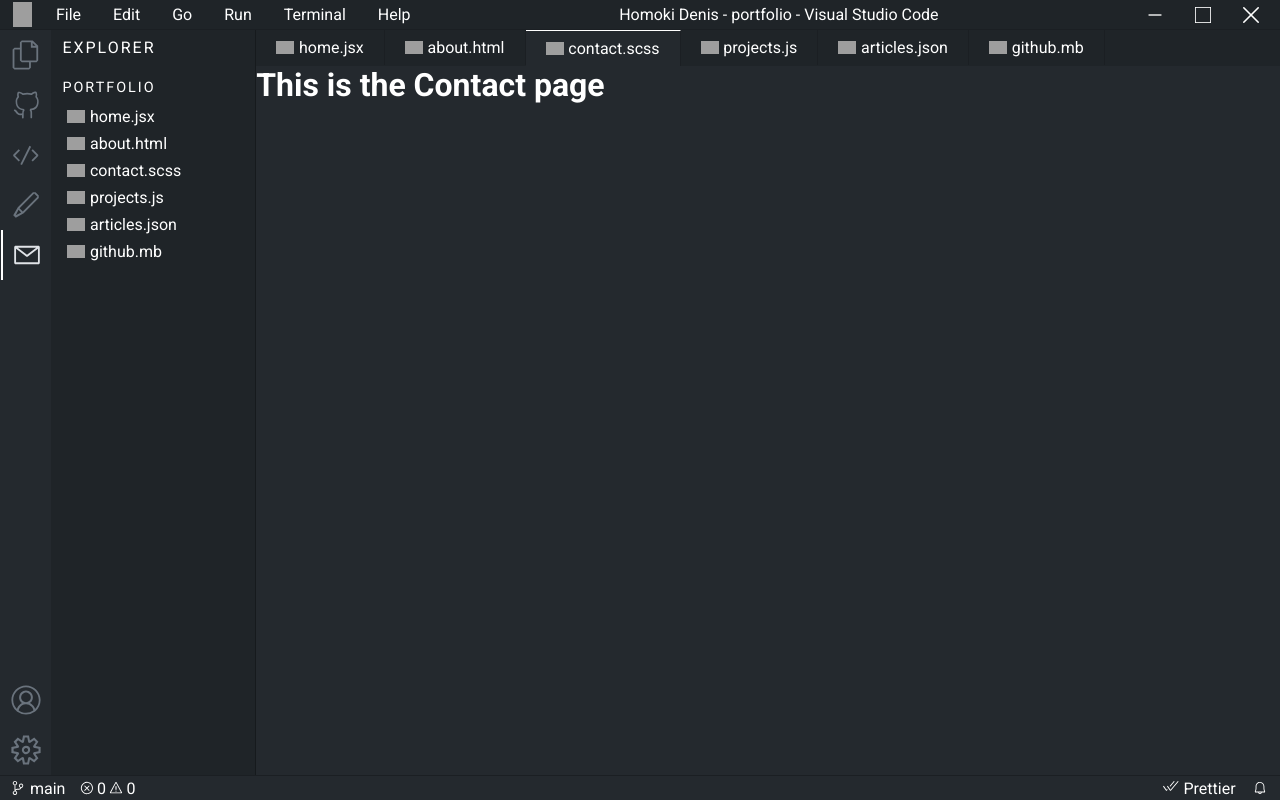
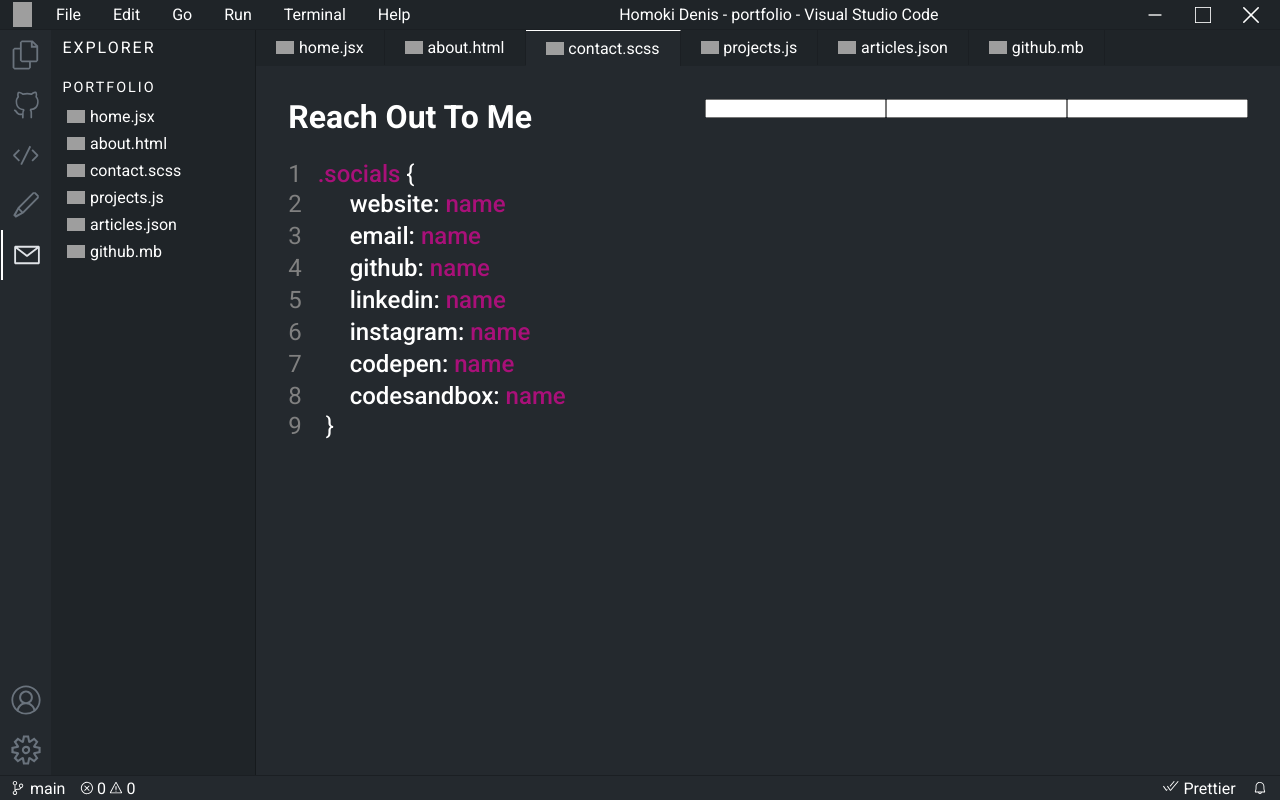
Before and after one commit to homoki-denis/Portfolio, a React (Vite) app: page /contact in a window 1280 px wide. Built offline with nearby package versions, Linux system fonts and the light colour scheme; grey boxes are pictures that could not be loaded.

Commit message:
added some text to contact page

```diff
--- a/src/App.scss
+++ b/src/App.scss
@@ -5,6 +5,7 @@
 @import "./styles/navbar";
 @import "./styles/home";
 @import "./styles/about";
+@import "./styles/contact";
 
 * {
   margin: 0;
--- a/src/pages/About.jsx
+++ b/src/pages/About.jsx
@@ -35,8 +35,8 @@
                 <img
                   className="about-main-img"
                   src="https://scontent.ftsr1-2.fna.fbcdn.net/v/t1.6435-9/144627811_2636368316487965_2875253311471214965_n.jpg?_nc_cat=110&ccb=1-7&_nc_sid=730e14&_nc_eui2=AeE4S-gw-VNzhhvu-fmuKCEzdZf2F2yYxqp1l_YXbJjGqqiPAJZgNSLAwV3LxpKzvn_R4fiprzDs20HFo1I97Pst&_nc_ohc=HLxygjg2cdsAX_KbTXS&tn=9EqF55MIKOrYhj7G&_nc_ht=scontent.ftsr1-2.fna&oh=00_AT-KOLrnFjOGSyUPBT3TTH86yusUwHNWk67Y5ljv1stIlg&oe=630E7DC6"
-                />{" "}
-                {'alt="This is me 😎"'}
+                />
+                {'"'} {'alt="This is me 😎"'}
                 {"/>"}
               </span>
             </span>
--- a/src/pages/Contact.jsx
+++ b/src/pages/Contact.jsx
@@ -2,8 +2,47 @@
 
 function Contact() {
   return (
-    <div>
-      <h1>This is the Contact page</h1>
+    <div className="contact">
+      <div className="contact-container">
+        <div className="contact-socials">
+          <div>
+            <h1>Reach Out To Me</h1>
+          </div>
+          <div className="contact-lines">
+            <span className="social">.socials </span>
+            <span className="curlybrace">{"{"}</span>
+            <p className="contact-line">
+              website: <span className="contact-name">name</span>{" "}
+            </p>
+            <p className="contact-line">
+              email: <span className="contact-name">name</span>{" "}
+            </p>
+            <p className="contact-line">
+              github: <span className="contact-name">name</span>{" "}
+            </p>
+            <p className="contact-line">
+              linkedin: <span className="contact-name">name</span>{" "}
+            </p>
+            <p className="contact-line">
+              instagram: <span className="contact-name">name</span>{" "}
+            </p>
+            <p className="contact-line">
+              codepen: <span className="contact-name">name</span>{" "}
+            </p>
+            <p className="contact-line">
+              codesandbox: <span className="contact-name">name</span>{" "}
+            </p>
+            <span className="curlybrace curly-line">{"}"}</span>
+          </div>
+        </div>
+        <div className="contact-form">
+          <form>
+            <input type="text" />
+            <input type="text" />
+            <input type="text" />
+          </form>
+        </div>
+      </div>
     </div>
   );
 }
--- /dev/null
+++ b/src/styles/_contact.scss
@@ -0,0 +1,59 @@
+.contact {
+  .contact-container {
+    padding: 2rem;
+    font-size: 1rem;
+    display: flex;
+    justify-content: space-between;
+    flex-wrap: wrap;
+    .contact-socials {
+      counter-reset: line;
+      .contact-lines {
+        padding: 1.5rem 0 0 0;
+        .social {
+          color: #a91079;
+          font-size: 1.5rem;
+          font-weight: 500;
+          &::before {
+            content: counter(line);
+            counter-increment: line;
+            margin-right: 1rem;
+            color: gray;
+            font-weight: 400;
+          }
+        }
+        .curlybrace {
+          font-size: 1.5rem;
+        }
+        .contact-line {
+          font-size: 1.5rem;
+          line-height: 2rem;
+          font-weight: 500;
+          .contact-name {
+            color: #a91079;
+            font-weight: 500;
+            &:hover {
+              text-decoration: underline;
+              cursor: pointer;
+            }
+          }
+          &::before {
+            content: counter(line);
+            counter-increment: line;
+            margin-right: 3rem;
+            color: gray;
+            font-weight: 400;
+          }
+        }
+        .curly-line {
+          &::before {
+            content: counter(line);
+            counter-increment: line;
+            margin-right: 1.5rem;
+            color: gray;
+            font-weight: 400;
+          }
+        }
+      }
+    }
+  }
+}
--- a/src/styles/_navbar.scss
+++ b/src/styles/_navbar.scss
@@ -21,9 +21,9 @@
       margin-right: 0.3rem;
     }
   }
-  .link {
-    text-decoration: none;
-  }
+}
+.link {
+  text-decoration: none;
 }
 
 @media screen and (max-width: 1050px) {
```
